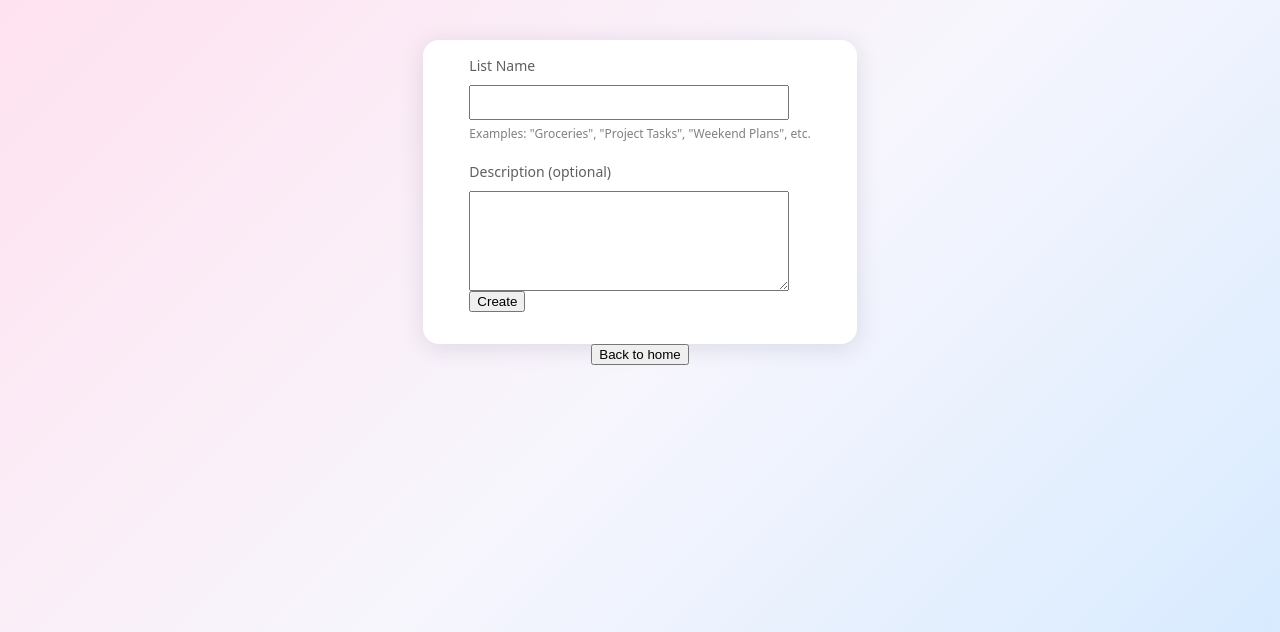
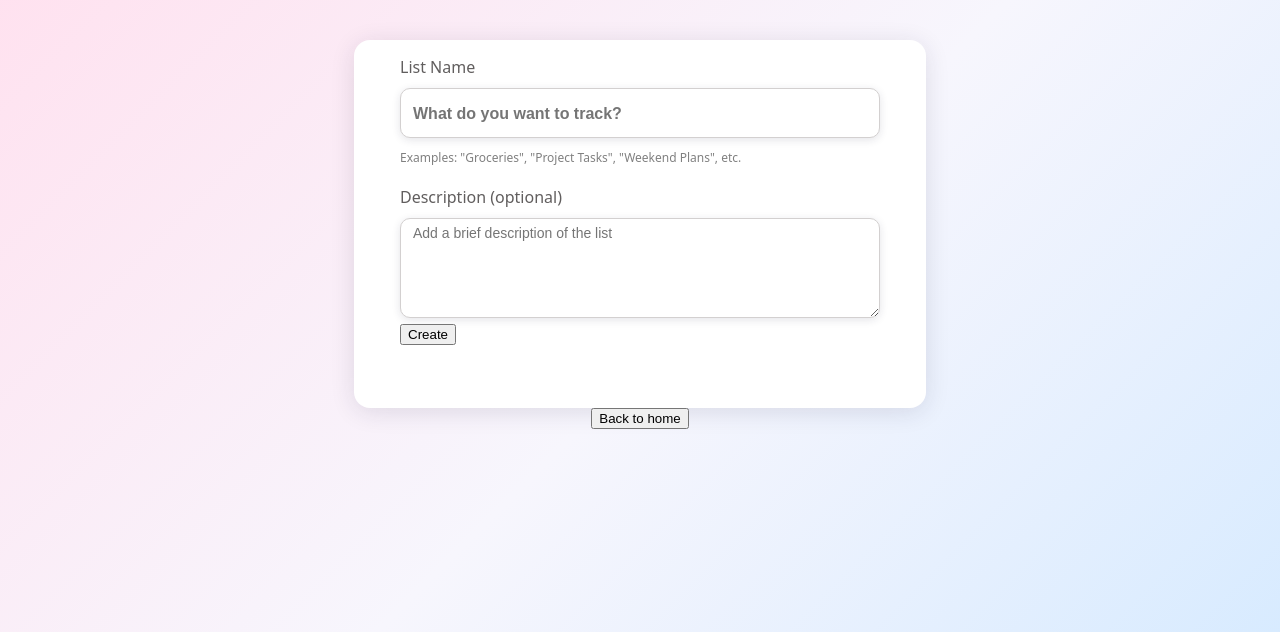
Before and after one commit to im-dlam/SeeQQ, a FastAPI app: page / in a window 1280 px wide. Shown: the part 30-662 px from the top of the page. Run offline with FastAPI, Linux system fonts and the light colour scheme; data that the repository does not hold is empty.

Commit message:
feat: update ui form

```diff
--- a/app/static/css/style.css
+++ b/app/static/css/style.css
@@ -31,7 +31,7 @@ nav a{
 .label {
     font-weight: 500;
     margin-bottom: 10px;
-    font-size:14px;
+    font-size:16px;
     color:rgb(97, 94, 94);
 
 }
@@ -46,14 +46,41 @@ nav a{
     padding-right: 46px;
     padding-top: 16px;
     padding-bottom: 16px;
+    min-height: 40vh;
 }
 
-.label-name {
-    min-width: 40vh;
-    height: 35px;
+.i-label-name {
+    height: 50px;
+    font-size: 18px;
+    color:black;
+    font-weight: bold;
+
+
 }
-.label-description {
-    min-width: 40vh;
+.i-label-name::placeholder {
+    font-weight: bold;
+    font-size: 16px;
+}
+
+.i-label-description {
     height: 100px;
-    vertical-align: top;
+    font-size: 16px;
 }
+
+.i-label-description::placeholder {
+    font-size: 14px;
+    font-family: Arial, Helvetica, sans-serif;
+}
+.i-label-name,
+.i-label-description {
+    min-width: 60vh;
+    border-radius: 10px;
+    outline: none;
+    border:0.4px solid rgb(211, 208, 208);
+    box-shadow: 0 2px 8px 0 rgba(34, 34, 68, 0.12);
+    margin-bottom: 6px;
+    padding-left: 12px;
+    padding-right: 10px;
+    padding-top:6px;
+    padding-bottom:6px;
+}
--- a/app/templates/index.html
+++ b/app/templates/index.html
@@ -19,11 +19,11 @@
             <div class="form-wrapper">
                 <form class="form-main" action="/add">
                     <div class="label">List Name</div>
-                    <input class="label-name" type="text">
+                    <input class="i-label-name" type="text" placeholder="What do you want to track?">
                     <div class="example-label">Examples: "Groceries", "Project Tasks", "Weekend Plans", etc.</div>
                     <div class="label">Description (optional)</div>
-                    <textarea class="label-description" type="text"></textarea>
-                    <div>
+                    <textarea class="i-label-description" type="text" placeholder="Add a brief description of the list"></textarea>
+                    <div >
                         <button>Create</button>
                     </div>
                 </form>
```
